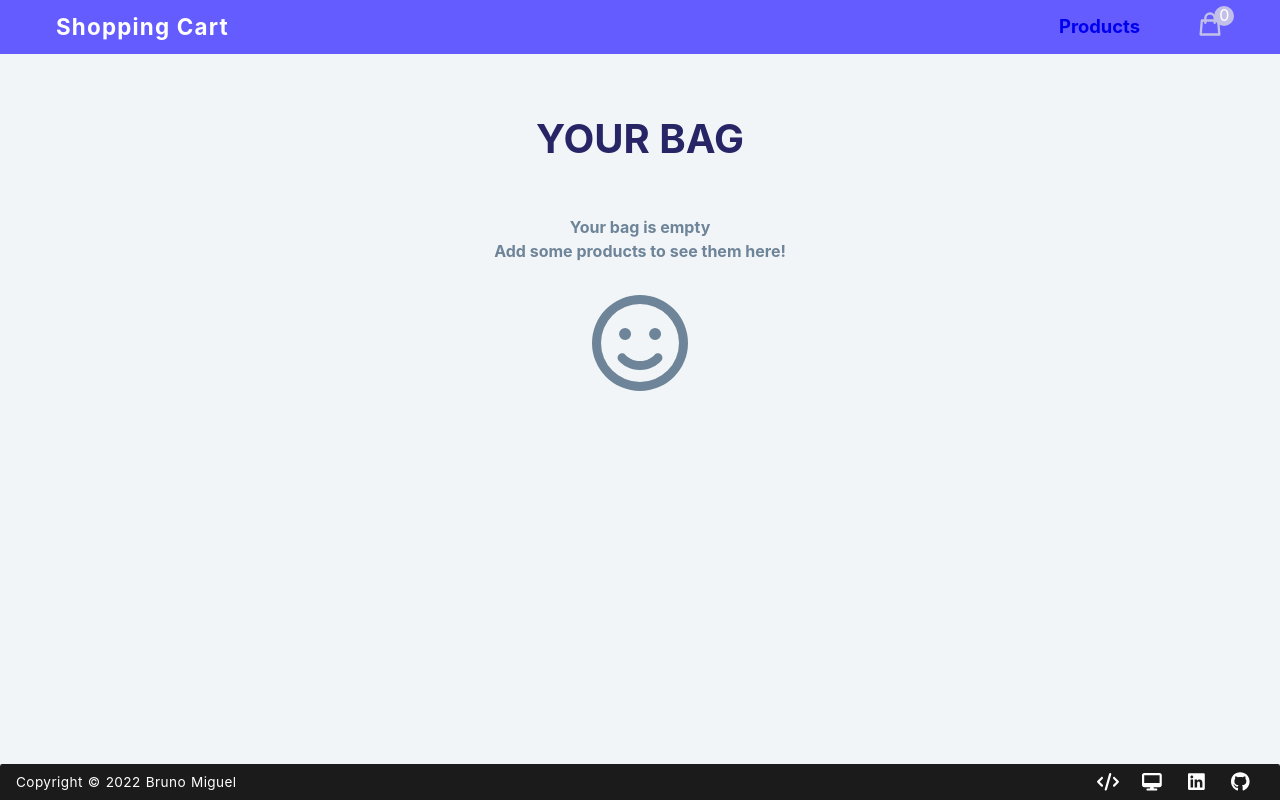
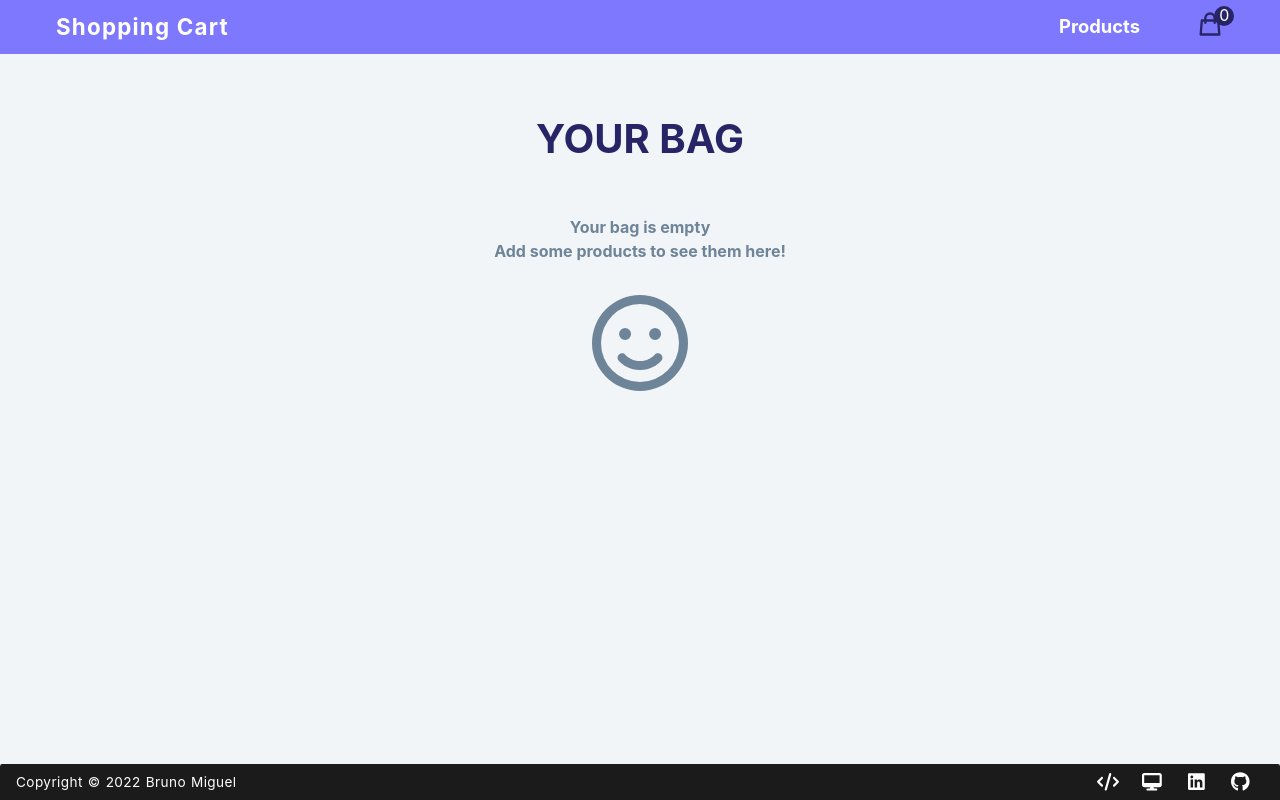
Before and after one commit to BMiguelDev/shopping-cart, a React (Create React App) app: page /shopping-cart/cart in a window 1280 px wide. Built offline with nearby package versions, Linux system fonts and the light colour scheme.

Commit message:
Improve app styling details

```diff
--- a/src/App.scss
+++ b/src/App.scss
@@ -18,10 +18,10 @@ body {
     background: var(--app-primary-color);
     color: var(--app-white-color);
     padding: 0.375rem 0.75rem;
-    letter-spacing: var(--spacing);
+    letter-spacing: .025rem;
     display: inline-block;
     font-weight: 700;
-    transition: var(--transition);
+    transition: all .2s ease-in-out;
     font-size: 0.875rem;
     border: none;
     cursor: pointer;
--- a/src/components/Modal/Modal.module.scss
+++ b/src/components/Modal/Modal.module.scss
@@ -44,7 +44,6 @@
                 &:hover {
                     background-color: var(--app-intermediate-color);
                     border-color: var(--app-intermediate-color);
-                    //     color: var(--app-affirmative-color);
                 }
             }
         }
--- a/src/layouts/Layouts.module.scss
+++ b/src/layouts/Layouts.module.scss
@@ -4,14 +4,14 @@
     --app-bg-support-color-1: #e0e6ec;
     --app-bg-support-color-2: #d2dee9;
     --app-text-color: #6e8498;
-    --app-primary-color: #645cff;
+    --app-primary-color: #7e78ff;
     --app-secondary-color: #282566;
     --app-intermediate-color: #c2c0e8;
     --app-dark-color: #000000;
     --app-white-color: #ffffff;
     --app-affirmative-color: #90e510;
-    --app-negative-color: #bb2525;
-    --app-negative-support-color: #e66b6b;
+    --app-negative-color: #c73b3b;
+    --app-negative-support-color: #e89b9b;
     --app-rating-star-color: rgb(241, 241, 21);
     --app-transparent-background-color-1: rgba(0, 0, 0, 0.55);
     --app-transparent-background-color-2: rgba(0, 0, 0, 0.25);
@@ -60,20 +60,46 @@
 
         a {
             text-decoration: none;
-            transition: all .2s ease-in-out;
+            color: var(--app-white-color);
+            transition: translate .2s ease-in-out;
 
             &:active {
-                color: var(--app-intermediate-color);
+                color: var(--app-secondary-color);
             }
 
             &:hover {
                 translate: 0 10%;
-                color: var(--app-intermediate-color);
+                color: var(--app-secondary-color);
+            }
+
+            &:nth-of-type(2) {
+
+                &:active {
+
+                    .cart_amount_container {
+                        background-color: var(--app-secondary-color);
+
+                        p {
+                            color: var(--app-white-color);
+                        }
+                    }
+                }
+
+                &:hover {
+
+                    .cart_amount_container {
+                        background-color: var(--app-secondary-color);
+
+                        p {
+                            color: var(--app-white-color);
+                        }
+                    }
+                }
             }
         }
 
         .navbar_link_active {
-            color: var(--app-intermediate-color);
+            color: var(--app-secondary-color);
         }
 
         a:first-of-type {
@@ -96,19 +122,32 @@
                 width: 1.25rem;
                 height: 1.25rem;
                 border-radius: 50%;
-                background: var(--app-intermediate-color);
+                background-color: var(--app-intermediate-color);
                 display: flex;
                 align-items: center;
                 justify-content: center;
+                transition: translate .2s ease-in-out;
 
                 p {
                     margin: 0;
                     font-size: 1rem;
                     padding-bottom: .1rem;
-                    color: var(--app-white-color);
+                    color: var(--app-secondary-color);
+                    transition: translate .2s ease-in-out;
 
                     &.cart_amount_overflow {
                         font-size: .7rem;
+                    }
+                }
+            }
+
+            &.navbar_link_active {
+
+                .cart_amount_container {
+                    background-color: var(--app-secondary-color);
+
+                    p {
+                        color: var(--app-white-color);
                     }
                 }
             }
@@ -176,7 +215,8 @@
             }
         }
 
-        a:nth-of-type(1), a:nth-of-type(2) {
+        a:nth-of-type(1),
+        a:nth-of-type(2) {
             svg {
                 font-size: 1.1rem;
             }
--- a/src/layouts/Navbar.tsx
+++ b/src/layouts/Navbar.tsx
@@ -17,7 +17,7 @@ export default function Navbar() {
                         end
                         to="/shopping-cart"
                         className={({ isActive }) =>
-                            isActive ? `${styles.navbar_link} ${styles.navbar_link_active}` : styles.navbar_link
+                            isActive ? styles.navbar_link_active : ""
                         }
                     >
                         Products
@@ -25,7 +25,7 @@ export default function Navbar() {
                     <NavLink
                         to="/shopping-cart/cart"
                         className={({ isActive }) =>
-                            isActive ? `${styles.navbar_link} ${styles.navbar_link_active}` : styles.navbar_link
+                            isActive ? styles.navbar_link_active : ""
                         }
                     >
                         <CartIcon />
--- a/src/pages/CartContainer/CartContainer.module.scss
+++ b/src/pages/CartContainer/CartContainer.module.scss
@@ -85,8 +85,8 @@
     background-color: var(--app-bg-support-color-2);
 
     img {
-        width: 5.5rem;
-        height: 5.5rem;
+        width: 6.5rem;
+        height: 6.5rem;
         border-radius: .25rem;
         object-fit: cover;
     }
@@ -118,7 +118,7 @@
             color: var(--app-secondary-color);
             cursor: pointer;
             font-size: 1rem;
-            background: rgb(227, 59, 59);
+            background-color: var(--app-negative-color);
             border: none;
             width: 50%;
             border-radius: .25rem;
@@ -145,15 +145,15 @@
             display: flex;
             align-items: center;
             justify-content: center;
-            width: 1.75rem;
-            height: 1.5rem;
+            width: 1.9rem;
+            height: 1.65rem;
             background-color: transparent;
             border: none;
             cursor: pointer;
 
             svg {
                 color: var(--app-primary-color);
-                scale: 1.35;
+                scale: 1.5;
                 transition: all .1s ease-in-out;
             }
 
@@ -174,7 +174,7 @@
             color: var(--app-secondary-color);
             margin: 0;
             text-align: center;
-            font-size: 1.15rem;
+            font-size: 1.25rem;
             line-height: 1;
         }
     }
```
